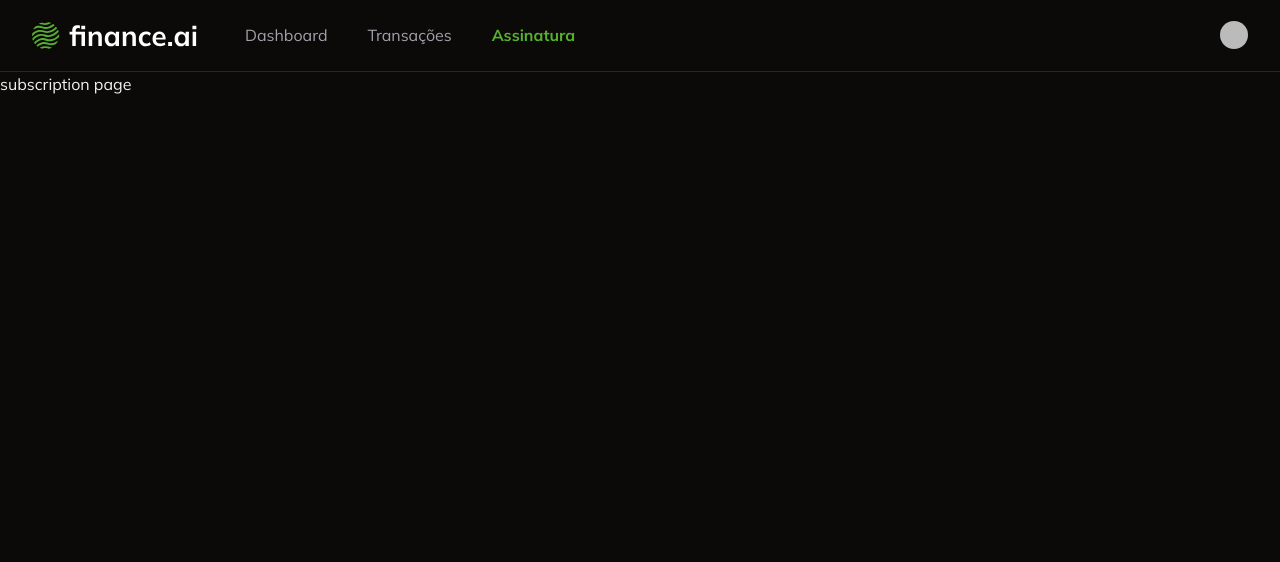
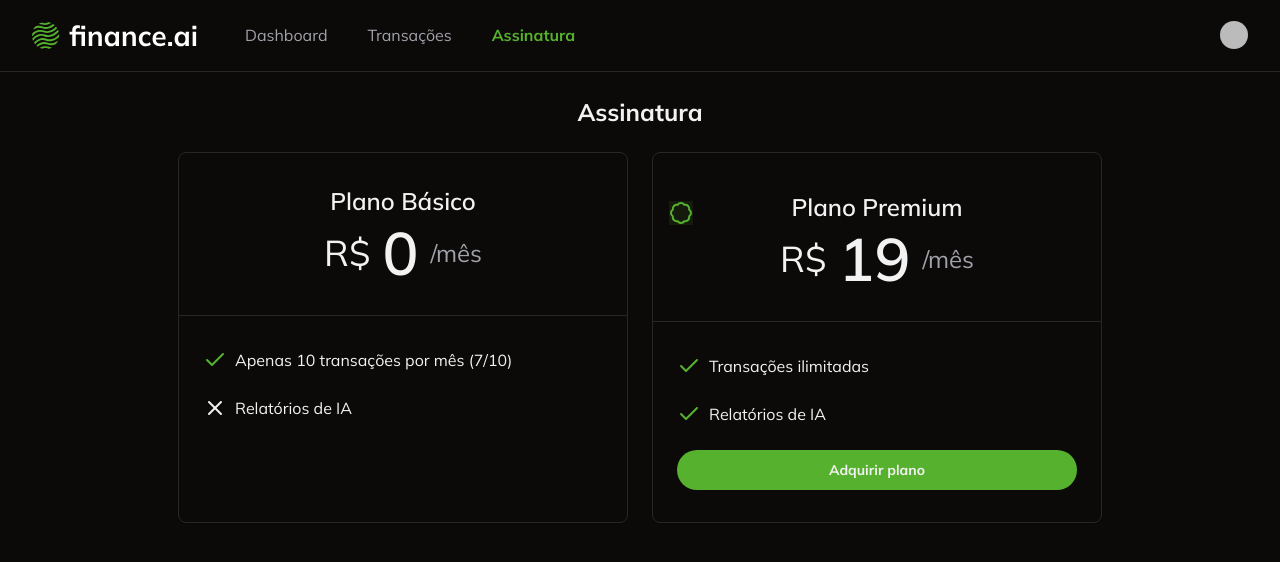
Before and after one commit to JohnatanCarlos/finance-ai, a Next.js app: page /subscription in a window 1280 px wide. Shown: the top 562 px of the page. Built offline with nearby package versions, Linux system fonts and the light colour scheme; no server answers; sample sign-in values are in the browser's storage; some icons are missing.

Commit message:
feat: ensure user is redirected to stripe checkout when acquired plan

```diff
--- /dev/null
+++ b/app/subscription/_actions/create-checkout/index.ts
@@ -0,0 +1,39 @@
+"use server";
+
+import { auth } from "@clerk/nextjs/server";
+import Stripe from "stripe";
+
+export const createStripeCheckout = async () => {
+  const { userId } = await auth();
+  if (!userId) {
+    throw new Error("Unauthorized");
+  }
+
+  if (!process.env.STRIPE_SECRET_KEY) {
+    throw new Error("Stripe secret key not found");
+  }
+
+  const stripe = new Stripe(process.env.STRIPE_SECRET_KEY, {
+    apiVersion: "2024-10-28.acacia",
+  });
+
+  const session = await stripe.checkout.sessions.create({
+    payment_method_types: ["card"],
+    mode: "subscription",
+    success_url: "http://localhost:3000",
+    cancel_url: "http://localhost:3000",
+    subscription_data: {
+      metadata: {
+        clerk_user_id: userId,
+      },
+    },
+    line_items: [
+      {
+        price: process.env.STRIPE_PREIMIUM_PLAN_PRICE_ID,
+        quantity: 1,
+      },
+    ],
+  });
+
+  return { sessionId: session.id };
+};
--- /dev/null
+++ b/app/subscription/_components/acquire-plan-button.tsx
@@ -0,0 +1,51 @@
+"use client";
+
+import { useUser } from "@clerk/nextjs";
+import { createStripeCheckout } from "../_actions/create-checkout";
+import { Button } from "@/app/_components/ui/button";
+import Link from "next/link";
+import { loadStripe } from "@stripe/stripe-js";
+
+const AcquirePlanButton = () => {
+  const { user } = useUser();
+  const handleAcquirePlanClick = async () => {
+    const { sessionId } = await createStripeCheckout();
+    if (!process.env.NEXT_PUBLIC_STRIPE_PUBLISHABLE_KEY) {
+      throw new Error("Stripe publishable key not found");
+    }
+
+    const stripe = await loadStripe(
+      process.env.NEXT_PUBLIC_STRIPE_PUBLISHABLE_KEY,
+    );
+
+    if (!stripe) {
+      throw new Error("Stripe not found");
+    }
+
+    await stripe.redirectToCheckout({ sessionId });
+  };
+
+  const hasPremiumPlan = user?.publicMetadata.subscriptionPlan == "premium";
+  if (hasPremiumPlan) {
+    return (
+      <Button className="w-full rounded-full font-bold" variant="link">
+        <Link
+          href={`${process.env.NEXT_PUBLIC_STRIPE_CUSTOMER_PORTAL_URL as string}?prefilled_email=${user.emailAddresses[0].emailAddress}`}
+        >
+          Gerenciar plano
+        </Link>
+      </Button>
+    );
+  }
+
+  return (
+    <Button
+      className="w-full rounded-full font-bold"
+      onClick={handleAcquirePlanClick}
+    >
+      Adquirir plano
+    </Button>
+  );
+};
+
+export default AcquirePlanButton;
--- a/app/subscription/page.tsx
+++ b/app/subscription/page.tsx
@@ -1,14 +1,73 @@
 import { auth } from "@clerk/nextjs/server";
 import { redirect } from "next/navigation";
+import { Card, CardContent, CardHeader } from "../_components/ui/card";
+import { Badge, CheckIcon, XIcon } from "lucide-react";
+import AcquirePlanButton from "./_components/acquire-plan-button";
 
-const Subscriton = () => {
-  const { userId } = auth();
-
+const Subscriton = async () => {
+  const { userId } = await auth();
   if (!userId) {
     redirect("/login");
   }
+  // const user = await clerkClient().users.getUser(userId);
+  // const currentMonthTransactions = await getCurrentMonthTransactions();
 
-  return <h1>subscription page</h1>;
+  return (
+    <div className="flex-col space-y-6 p-6">
+      <h1 className="text-center text-2xl font-bold">Assinatura</h1>
+
+      <div className="flex justify-center gap-6">
+        <Card className="w-[450px]">
+          <CardHeader className="border-b border-solid py-8">
+            <h2 className="text-center text-2xl font-semibold">Plano Básico</h2>
+            <div className="flex items-center justify-center gap-3">
+              <span className="text-4xl">R$</span>
+              <span className="text-6xl font-semibold">0</span>
+              <div className="text-2xl text-muted-foreground">/mês</div>
+            </div>
+          </CardHeader>
+          <CardContent className="space-y-6 py-8">
+            <div className="flex items-center gap-2">
+              <CheckIcon className="text-primary" />
+              <p>Apenas 10 transações por mês (7/10)</p>
+            </div>
+            <div className="flex items-center gap-2">
+              <XIcon />
+              <p>Relatórios de IA</p>
+            </div>
+          </CardContent>
+        </Card>
+
+        <Card className="w-[450px]">
+          <CardHeader className="relative border-b border-solid py-8">
+            <Badge className="absolute left-4 top-12 bg-primary/10 text-primary">
+              Ativo
+            </Badge>
+
+            <h2 className="text-center text-2xl font-semibold">
+              Plano Premium
+            </h2>
+            <div className="flex items-center justify-center gap-3">
+              <span className="text-4xl">R$</span>
+              <span className="text-6xl font-semibold">19</span>
+              <div className="text-2xl text-muted-foreground">/mês</div>
+            </div>
+          </CardHeader>
+          <CardContent className="space-y-6 py-8">
+            <div className="flex items-center gap-2">
+              <CheckIcon className="text-primary" />
+              <p>Transações ilimitadas</p>
+            </div>
+            <div className="flex items-center gap-2">
+              <CheckIcon className="text-primary" />
+              <p>Relatórios de IA</p>
+            </div>
+            <AcquirePlanButton />
+          </CardContent>
+        </Card>
+      </div>
+    </div>
+  );
 };
 
 export default Subscriton;
--- a/package.json
+++ b/package.json
@@ -21,6 +21,7 @@
     "@radix-ui/react-scroll-area": "^1.2.1",
     "@radix-ui/react-select": "^2.1.2",
     "@radix-ui/react-slot": "^1.1.0",
+    "@stripe/stripe-js": "^4.9.0",
     "@tanstack/react-table": "^8.20.5",
     "class-variance-authority": "^0.7.0",
     "clsx": "^2.1.1",
@@ -36,6 +37,7 @@
     "react-hook-form": "^7.53.1",
     "react-number-format": "^5.4.2",
     "recharts": "^2.13.3",
+    "stripe": "^17.3.1",
     "tailwind-merge": "^2.5.4",
     "tailwindcss-animate": "^1.0.7",
     "zod": "^3.23.8"
```
Also changed, not shown: 2 other files (tests, documents, lock files or other folders).
